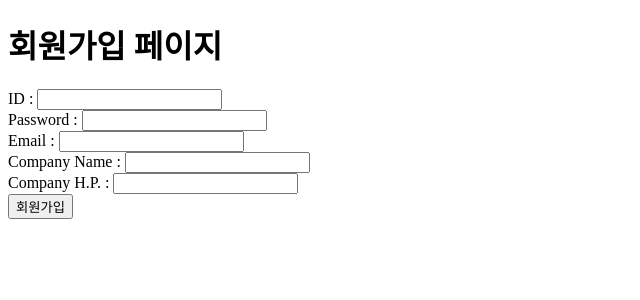
After one commit to hyeri2565/Project_Invoice, a Django app: page /init/signup/ in a window 1280 px wide. The commit adds this page. Shown: the top 300 px of the page, without its empty margins (0-640 px from the left). Run offline with Django 3.2, Linux system fonts and the light colour scheme.

Commit message:
signup=signup.html+signup urls+signup_view (user object available)

```diff
--- a/initiate/models.py
+++ b/initiate/models.py
@@ -7,3 +7,8 @@ class model1(models.Model):
 
 class User(AbstractUser):
     company_id=models.CharField(max_length=10)
+    companyCellular=models.CharField(max_length=11)
+
+'''model 2가지 필요 ->
+-회원들의 정보를 담을 User모델
+-운송장 정보를 담을 invoice모델'''
--- a/initiate/templates/auth.html
+++ b/initiate/templates/auth.html
@@ -10,6 +10,7 @@
 {% if user.is_authenticated %}
     <div>로그인성공!</div>
     {{ user.username }}님 환영합니다.
+    {{ user.company_id }}<br>
     <a href="{% url 'initiate:outauth' %}">로그아웃</a>
     <!-- href=/init/logout-->
 {% else %}
@@ -20,6 +21,7 @@
     <div><input type="submit" value="login"></div>
 
     </form>
+    <a href="{% url 'initiate:signup' %}">회원가입</a>
 {% endif %}
 </body>
 </html>
--- /dev/null
+++ b/initiate/templates/signup.html
@@ -0,0 +1,39 @@
+<!DOCTYPE html>
+<html lang="en">
+<head>
+    <meta charset="UTF-8">
+    <title>Title</title>
+</head>
+<body>
+<h1>회원가입 페이지</h1>
+    <form action="" method="POST">
+        {% csrf_token %}
+        <div>
+            <label>ID : </label>
+            <input name='name' type="text">
+        </div>
+        <div>
+            <label>Password : </label>
+            <input name='pw' type="password">
+        </div>
+        <div>
+            <label>Email : </label>
+            <input name='email' type="text">
+        </div>
+        <div>
+            <label>Company Name : </label>
+            <input name="company_id" type="text">
+        </div>
+        <div>
+            <label>Company H.P. : </label>
+            <input name="company_cp" type="text">
+        </div>
+        <div>
+            <input type="submit" value="회원가입">
+        </div>
+    </form>
+</body>
+</html>
+<!-- 추가 idea
+ option들을 담은 셀렉트박스를 만들어서 고객별로 등급 선택(서비스제공 범위)
+ -->
--- a/initiate/urls.py
+++ b/initiate/urls.py
@@ -7,5 +7,7 @@ urlpatterns=[
     path('',views.index,name='index'),
     path('login/',views.loginTest,name='testlogin'),
     path('auth/',views.login_view,name='auth'),
-    path('logout/',views.logout_view,name='outauth')
+    path('logout/',views.logout_view,name='outauth'),
+    path('signup/',views.signup_view,name='signup')
+
 ]
--- a/initiate/views.py
+++ b/initiate/views.py
@@ -1,7 +1,7 @@
 from django.shortcuts import render
 from django.contrib.auth import authenticate, login, logout
 from django.shortcuts import redirect
-
+from .models import User
 # Create your views here.
 
 def index(request):
@@ -36,3 +36,18 @@ def login_view(request):
 def logout_view(request):
     logout(request)
     return redirect("initiate:auth")
+
+def signup_view(request):
+    if request.method=="POST":
+        print(request.POST)
+        username=request.POST['name']
+        password=request.POST['pw']
+        email=request.POST['email']
+        company=request.POST['company_id']
+        companyCellular=request.POST['company_cp']
+        user=User.objects.create_user(username,email,password)
+        user.company_id=company
+        user.companyCellular=companyCellular
+        user.save()
+        return redirect('initiate:auth')
+    return render(request,'signup.html')
```
Also changed, not shown: db.sqlite3, initiate/migrations/0001_initial.py.
